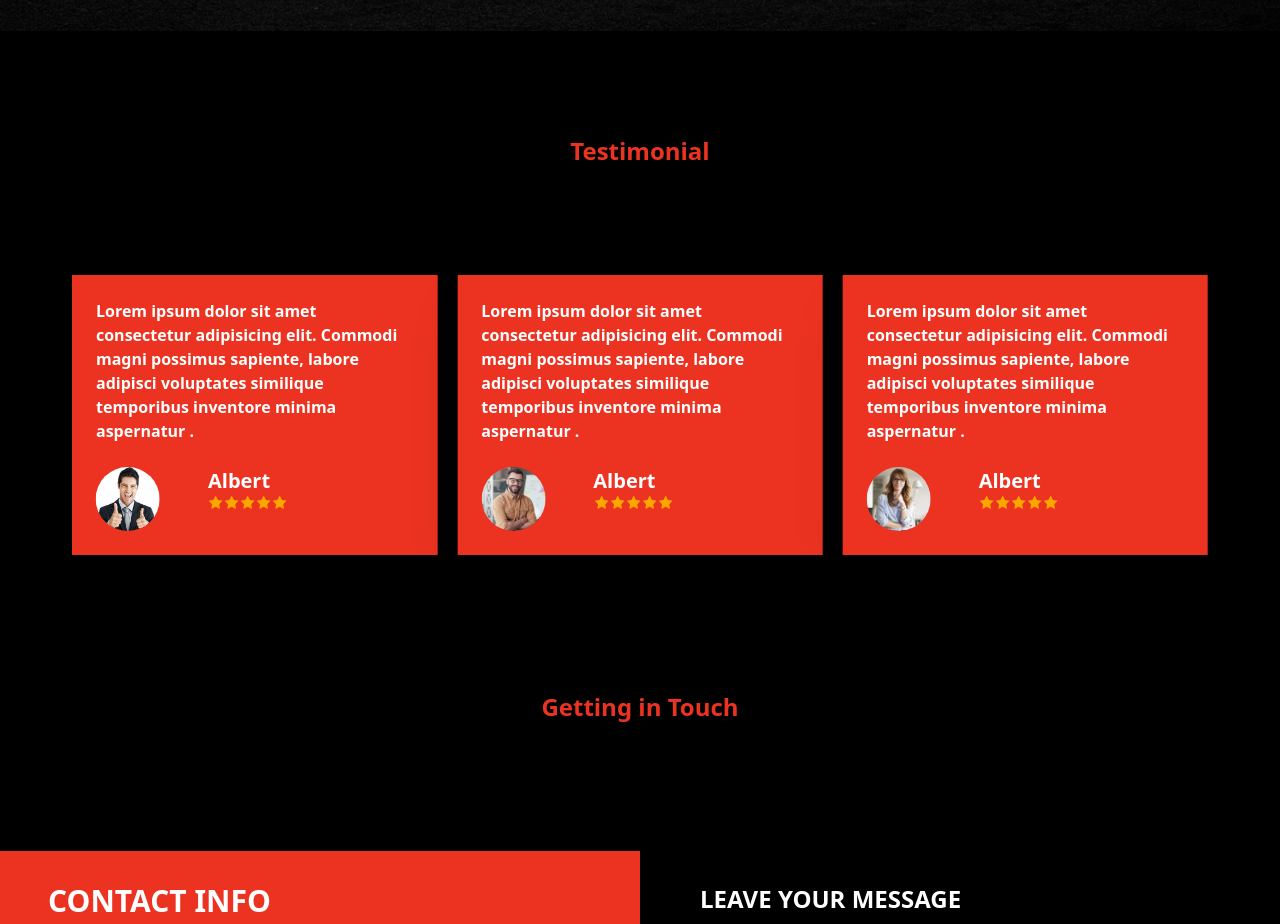
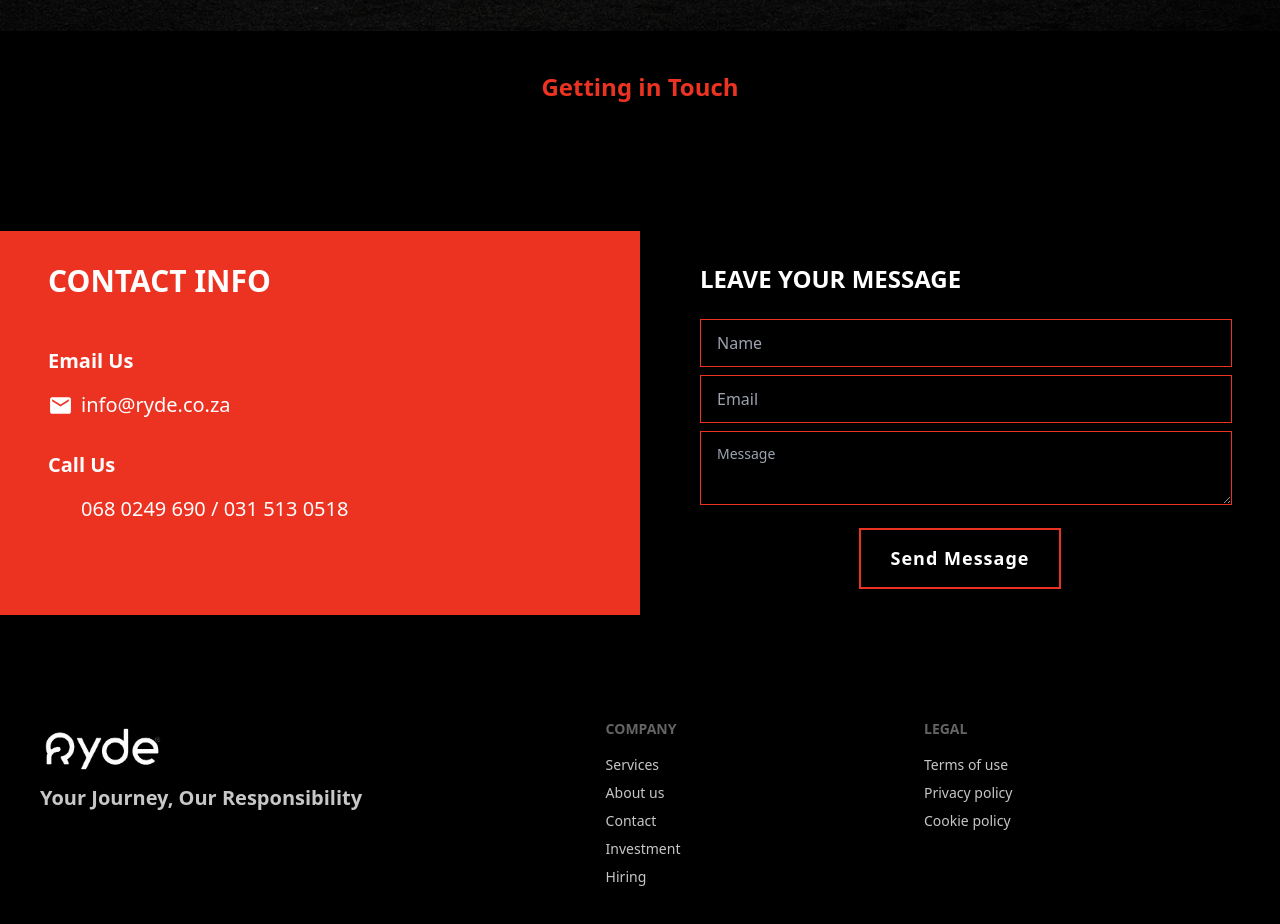
Before and after one commit to SumiAkter2/ryde-clientSide, a React (Vite) app: page / in a window 1280 px wide. Shown: the part 4439-5363 px from the top of the page. Built offline with nearby package versions, Linux system fonts and the light colour scheme; some icons are missing.

Commit message:
comment testimonial

```diff
--- a/src/Component/Home/Home.jsx
+++ b/src/Component/Home/Home.jsx
@@ -5,7 +5,7 @@ import Contact from "./Contact";
 import OurFleet from "./OurFleet";
 import Partner from "./Partner";
 import Services from "./Services";
-import Testimonials from "./Testimonials";
+// import Testimonials from "./Testimonials";
 
 const Home = () => {
   return (
@@ -16,7 +16,7 @@ const Home = () => {
       <OurFleet />
       <ChooseUs />
       <Partner />
-      <Testimonials />
+      {/* <Testimonials /> */}
       <Contact />
     </div>
   );
```
